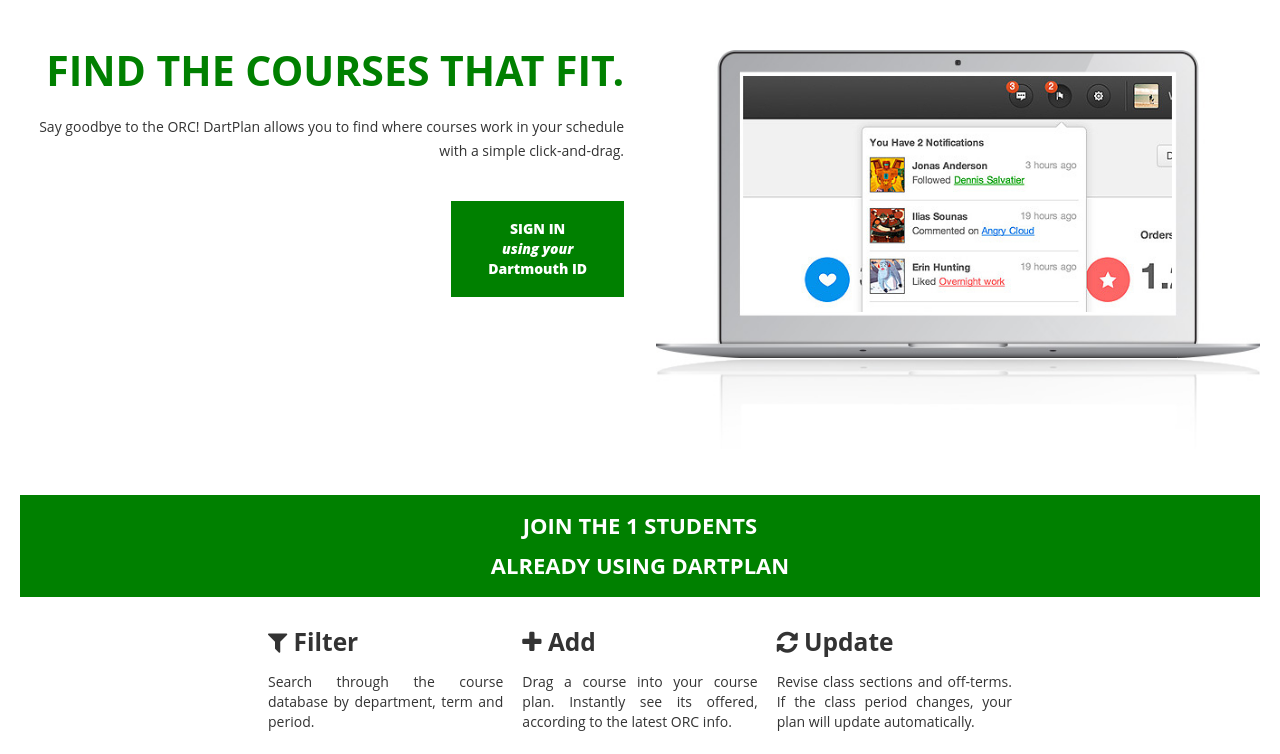
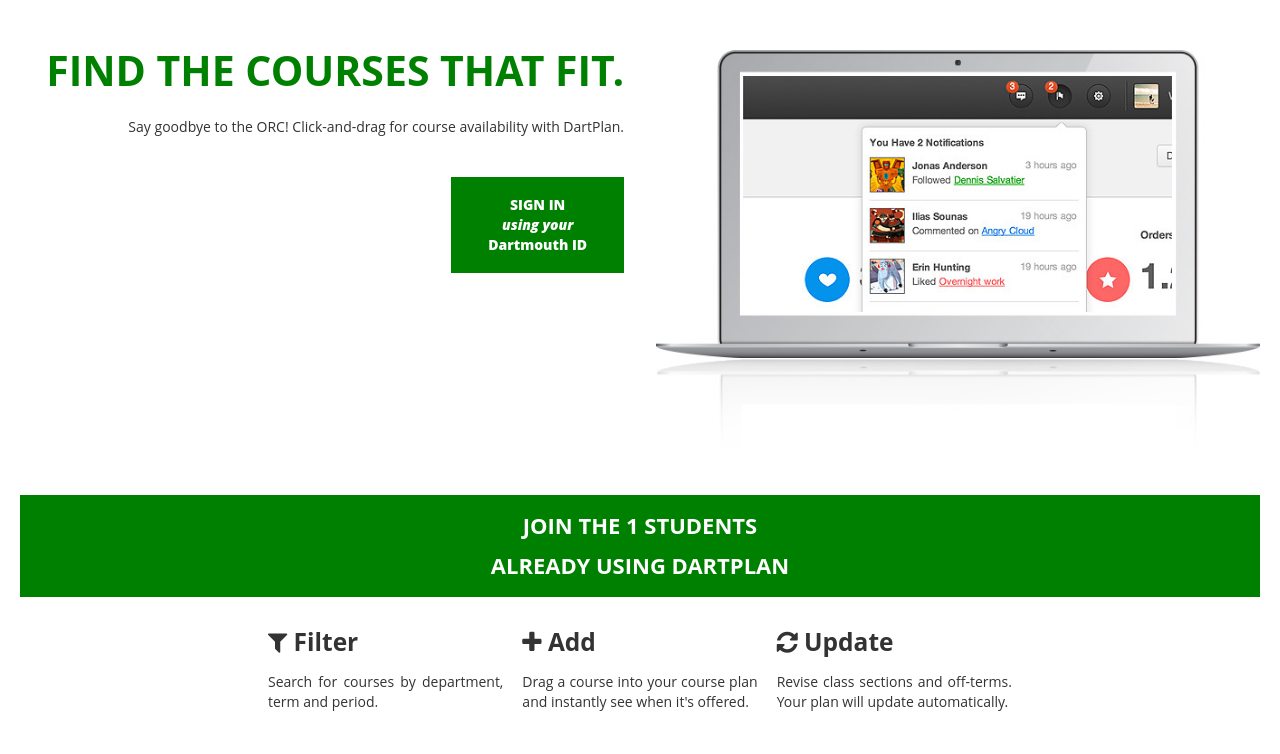
Before and after one commit to alexgerstein/dartmouth-major-planner, a Flask app: template app/templates/index.html in a window 1280 px wide. Shown: the part 46-800 px from the top of the page. Run offline with Flask 2, Linux system fonts and the light colour scheme; the template is opened without the code that fills it: most values are stand-ins (such as "Sample title", 1, 10 or a date in 2020); parts of the project's set-up code (start-up, migrations or seed data) failed here and were passed over; some libraries are stand-ins or nearby versions.

Commit message:
Changes.

```diff
--- a/app/templates/index.html
+++ b/app/templates/index.html
@@ -6,7 +6,7 @@
 	<div class="row-fluid">
 		<div class="span6">
 			<h1 class="animated fadeInLeftBig animation-delay">Find the courses that fit.</h1>
-			<p class="animated fadeInLeftBig animation-delay">Say goodbye to the ORC! DartPlan allows you to find where courses work in your schedule with a simple click-and-drag.</p>
+			<p class="animated fadeInLeftBig animation-delay">Say goodbye to the ORC! Click-and-drag for course availability with DartPlan.</p>
 			<div class="animated fadeInUp buttons-delay"><a id="download-button" class="button hover animated" href="/planner">SIGN IN <br><i> using your</i> <br> Dartmouth ID</a></div>
 		</div>
 		<div class="span6 animated fadeInRightBig animation-delay">
@@ -39,15 +39,15 @@
 		<div class="row-fluid">
 			<div class="span4">
 				<h3><i class="fa fa-filter"></i> Filter</h3>
-				Search through the course database by department, term and period.
+				Search for courses by department, term and period.
 			</div>
 			<div class="span4">
 				<h3><i class="fa fa-plus"></i> Add</h3>
-				Drag a course into your course plan. Instantly see its offered, according to the latest ORC info.
+				Drag a course into your course plan and instantly see when it's offered.
 			</div>
 			<div class="span4">
 				<h3><i class="fa fa-refresh"></i> Update</h3>
-				Revise class sections and off-terms. If the class period changes, your plan will update automatically.
+				Revise class sections and off-terms. Your plan will update automatically.
 			</div>
 		</div>
 	</section>
```
